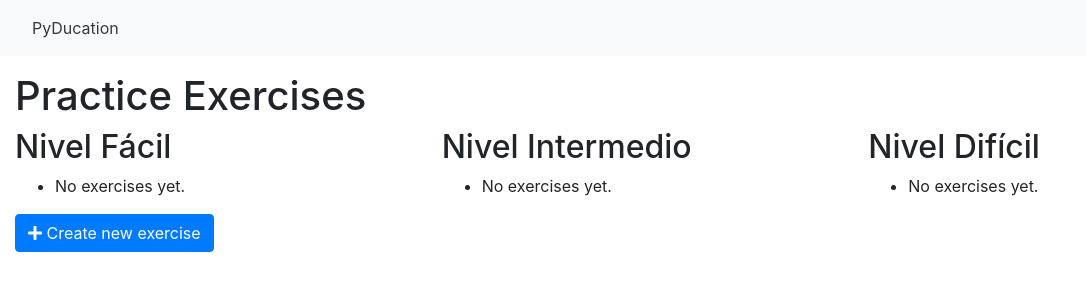
After one commit to Andres-Villante/PyDucation, a Django app: page /practice_exercise_list in a window 1280 px wide. The commit adds this page. Shown: the top 300 px of the page, without its empty margins (0-1086 px from the left). Run offline with Django 4.2, Linux system fonts and the light colour scheme; some libraries are stand-ins or nearby versions.

Commit message:
Ejercicios de practica y algunos cambios

```diff
--- a/PyDucation/templates/PyDucation/base.html
+++ b/PyDucation/templates/PyDucation/base.html
@@ -23,6 +23,7 @@
             <a class="nav-link text-dark" href="{% url 'data_type_list' %}">Tipos de Datos</a>
             <a class="nav-link text-dark" href="{% url 'math_operator_list' %}">Operadores Matemáticos</a>
             <a class="nav-link text-dark" href="{% url 'function_list' %}">Funciones</a>
+            <a class="nav-link text-dark mr-auto" href="{% url 'practice_exercise_list' %}">Ejercicios</a>
         {% else %}
             <a class="nav-link text-dark mr-auto" href="{% url 'home' %}">PyDucation</a>
         {% endif %}
@@ -33,11 +34,9 @@
         <div class="collapse navbar-collapse" id="navbarNav">
             <ul class="navbar-nav ml-auto">
                 {% if user.is_authenticated %}
-                    <li class="nav-item">
-                        <a class="nav-link text-dark" href="{% url 'profile' %}">
-                            <i class="fas fa-user"></i> Perfil
-                        </a>
-                    </li>
+
+                #FALTA PERFIL
+
                     <li class="nav-item">
                         <a class="nav-link text-dark" href="{% url 'logout' %}">Cerrar sesión</a>
                     </li>
--- /dev/null
+++ b/PyDucation/templates/practice_exercise/practice_exercise_list.html
@@ -0,0 +1,44 @@
+{% extends 'PyDucation/base.html' %}
+
+{% block content %}
+  <h1>Practice Exercises</h1>
+  <div class="row">
+    <div class="col-md-4">
+      <h2>Nivel Fácil</h2>
+      <ul>
+        {% for exercise in easy_exercises %}
+          <li>
+            <a href="{% url 'practice_exercise_detail' exercise.pk %}">{{ exercise.title }}</a>
+          </li>
+        {% empty %}
+          <li>No exercises yet.</li>
+        {% endfor %}
+      </ul>
+    </div>
+    <div class="col-md-4">
+      <h2>Nivel Intermedio</h2>
+      <ul>
+        {% for exercise in intermediate_exercises %}
+          <li>
+            <a href="{% url 'practice_exercise_detail' exercise.pk %}">{{ exercise.title }}</a>
+          </li>
+        {% empty %}
+          <li>No exercises yet.</li>
+        {% endfor %}
+      </ul>
+    </div>
+    <div class="col-md-4">
+      <h2>Nivel Difícil</h2>
+      <ul>
+        {% for exercise in hard_exercises %}
+          <li>
+            <a href="{% url 'practice_exercise_detail' exercise.pk %}">{{ exercise.title }}</a>
+          </li>
+        {% empty %}
+          <li>No exercises yet.</li>
+        {% endfor %}
+      </ul>
+    </div>
+  </div>
+  <a href="{% url 'practice_exercise_create' %}" class="btn btn-primary"><i class="fas fa-plus"></i> Create new exercise</a>
+{% endblock %}
--- a/PyDucation/urls.py
+++ b/PyDucation/urls.py
@@ -24,7 +24,6 @@ from blog.views import (HomeView,
                         DataTypeUpdateView,
                         DataTypeDeleteView,
                         SignUpView,
-                        ProfileView,
                         MathOperatorListView,
                         MathOperatorCreateView,
                         MathOperatorUpdateView,
@@ -34,6 +33,11 @@ from blog.views import (HomeView,
                         FunctionDetailView,
                         FunctionUpdateView,
                         FunctionDeleteView,
+                        PracticeExerciseListView,
+                        PracticeExerciseCreateView,
+                        PracticeExerciseDetailView,
+                        PracticeExerciseUpdateView,
+                        PracticeExerciseDeleteView,
                         )
 from django.contrib import admin
 
@@ -52,7 +56,6 @@ urlpatterns = [
     path('accounts/signup/', SignUpView.as_view(), name='signup'),
     path('accounts/login/', LoginView.as_view(), name='login'),
     path('register/', SignUpView.as_view(), name='register'),
-    path('profile/', ProfileView.as_view(), name='profile'),
 
     # URL específica para cierre de sesión de usuarios
     path('accounts/logout/', LogoutView.as_view(template_name='registration/logout.html'), name='logout'),
@@ -77,4 +80,11 @@ urlpatterns = [
     path('functions/<int:pk>/update/', FunctionUpdateView.as_view(), name='function_update'),
     path('functions/<int:pk>/delete/', FunctionDeleteView.as_view(), name='function_delete'),
 
+
+    # URLs del CRUD de practice_exercises Function
+    path('practice_exercise_list', PracticeExerciseListView.as_view(), name='practice_exercise_list'),
+    path('practice_exercise/create/', PracticeExerciseCreateView.as_view(), name='practice_exercise_create'),
+    path('practice_exercise/<int:pk>/', PracticeExerciseDetailView.as_view(), name='practice_exercise_detail'),
+    path('practice_exercise/<int:pk>/update/', PracticeExerciseUpdateView.as_view(), name='practice_exercise_update'),
+    path('practice_exercise/<int:pk>/delete/', PracticeExerciseDeleteView.as_view(), name='practice_exercise_delete'),
 ]
--- a/blog/views.py
+++ b/blog/views.py
@@ -6,13 +6,16 @@ from django.urls import reverse_lazy
 from django.contrib.auth.mixins import LoginRequiredMixin
 from django.contrib.auth.views import LoginView, LogoutView
 from django.contrib.auth.forms import UserCreationForm
-from blog.models import DataType, MathOperator, Function
+from blog.models import DataType, MathOperator, Function, PracticeExercise
 from django.contrib.auth.decorators import login_required
 from django.views.generic import TemplateView
 from django.utils.decorators import method_decorator
 from django.views import View
 from django.contrib.auth.forms import UserChangeForm
 
+
+def about(request):
+    return render(request, PyDucation/about.html)
 
 """
 VISTAS DE PYDUCATION
@@ -63,7 +66,6 @@ class DataTypeDeleteView(LoginRequiredMixin, DeleteView):
     model = DataType
     context_object_name = 'data_type'
     success_url = reverse_lazy('data_type_list')
-
 
 """
 AUTENTICACIÓN DE USUARIOS
@@ -156,3 +158,40 @@ class FunctionDeleteView(DeleteView):
     model = Function
     template_name = 'functions/function_delete.html'
     success_url = reverse_lazy('function_list')
+
+
+
+
+
+class PracticeExerciseListView(ListView):
+    template_name = 'practice_exercise/practice_exercise_list.html'
+    model = PracticeExercise
+    context_object_name = 'exercises'
+
+
+class PracticeExerciseCreateView(LoginRequiredMixin, CreateView):
+    template_name = 'practice_exercise/practice_exercise_create.html'
+    model = PracticeExercise
+    fields = ['title', 'description', 'level']
+    success_url = reverse_lazy('practice_exercise_list')
+
+
+class PracticeExerciseDetailView(DetailView):
+    template_name = 'practice_exercise/practice_exercise_detail.html'
+    model = PracticeExercise
+    context_object_name = 'exercise'
+
+
+class PracticeExerciseUpdateView(UpdateView):
+    template_name = 'practice_exercise/practice_exercise_update.html'
+    model = PracticeExercise
+    fields = ['title', 'description', 'level']
+    context_object_name = 'exercise'
+    success_url = reverse_lazy('practice_exercise_list')
+
+
+class PracticeExerciseDeleteView(DeleteView):
+    template_name = 'practice_exercise/practice_exercise_delete.html'
+    model = PracticeExercise
+    context_object_name = 'exercise'
+    success_url = reverse_lazy('practice_exercise_list')
```
Also changed, not shown: PyDucation/templates/practice_exercise/practice_exercise_create.html (added, +24 -0 lines), PyDucation/templates/practice_exercise/practice_exercise_delete.html (added, +10 -0 lines), PyDucation/templates/practice_exercise/practice_exercise_detail.html (added, +12 -0 lines), PyDucation/templates/practice_exercise/practice_exercise_update.html (added, +10 -0 lines), blog/forms.py (+7 -3 lines), blog/models.py (+11 -0 lines), PyDucation/templates/about.html (added), blog/migrations/0006_practiceexercise.py (added), db.sqlite3.
